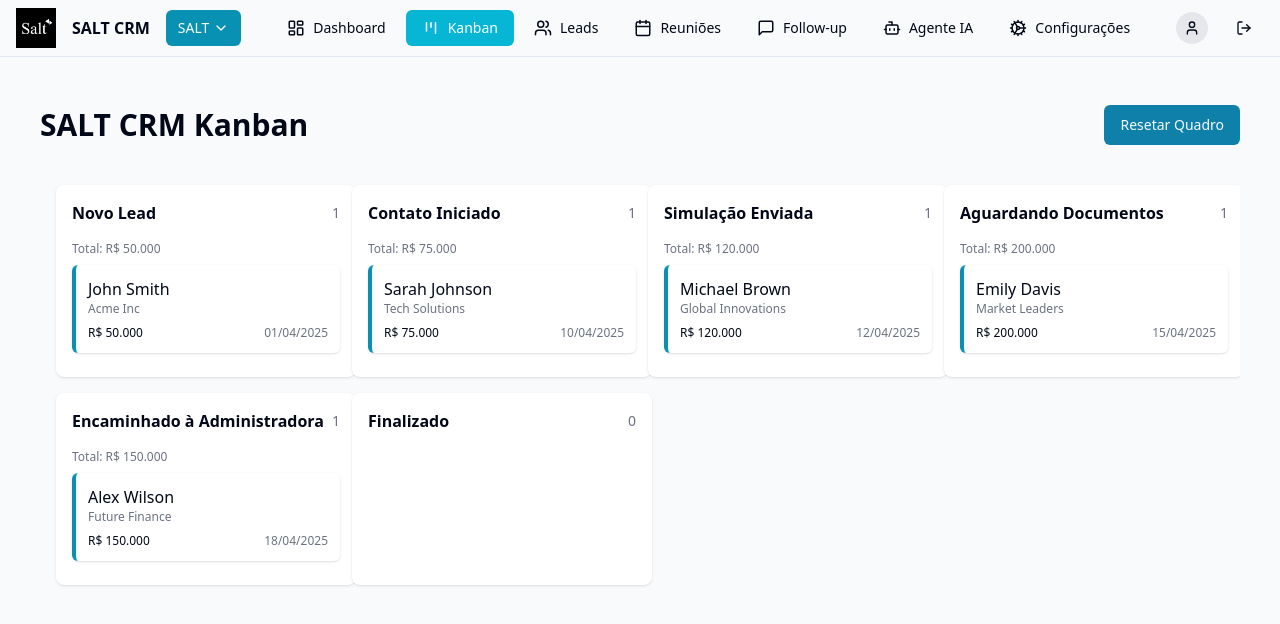
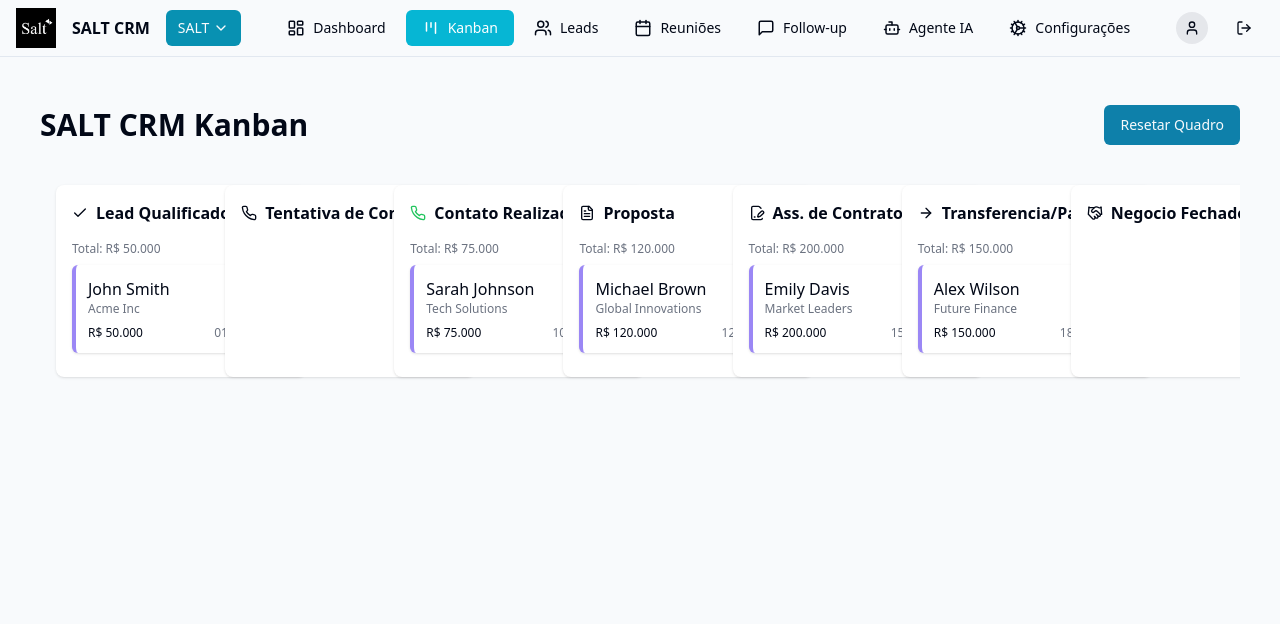
Before and after one commit to vinidicocco/lead-flow-harmony-crm, a React (Vite) app: page /kanban in a window 1280 px wide. Shown: the top 624 px of the page. Built offline with nearby package versions, Linux system fonts and the light colour scheme.

Commit message:
Update Kanban Columns
Implement the planned changes for the CRM Kanban board, including updating lead status types, unifying column definitions, adding icons, and updating mock data.

```diff
--- a/src/data/mockData.ts
+++ b/src/data/mockData.ts
@@ -10,7 +10,7 @@ export const mockLeads: Lead[] = [
     position: 'CEO',
     email: 'john@acme.com',
     phone: '+1 (555) 123-4567',
-    status: 'new',
+    status: 'qualified',
     value: 50000,
     notes: 'Initial contact made via LinkedIn',
     assignedTo: '1',
@@ -43,7 +43,7 @@ export const mockLeads: Lead[] = [
     position: 'COO',
     email: 'michael@globalinnovations.com',
     phone: '+1 (555) 345-6789',
-    status: 'qualified',
+    status: 'proposal',
     value: 120000,
     notes: 'Looking for a solution to implement in Q3',
     assignedTo: '1',
@@ -60,7 +60,7 @@ export const mockLeads: Lead[] = [
     position: 'CMO',
     email: 'emily@marketleaders.com',
     phone: '+1 (555) 456-7890',
-    status: 'proposal',
+    status: 'contract',
     value: 200000,
     notes: 'Proposal sent, awaiting feedback',
     assignedTo: '1',
@@ -77,7 +77,7 @@ export const mockLeads: Lead[] = [
     position: 'CFO',
     email: 'alex@futurefinance.com',
     phone: '+1 (555) 567-8901',
-    status: 'negotiation',
+    status: 'payment',
     value: 150000,
     notes: 'Negotiating contract terms',
     assignedTo: '1',
@@ -94,7 +94,7 @@ export const mockLeads: Lead[] = [
     position: 'CEO',
     email: 'jessica@globalhealth.com',
     phone: '+1 (555) 678-9012',
-    status: 'new',
+    status: 'qualified',
     value: 80000,
     notes: 'Referred by existing client',
     assignedTo: '2',
@@ -110,7 +110,7 @@ export const mockLeads: Lead[] = [
     position: 'CTO',
     email: 'david@healthinnovators.com',
     phone: '+1 (555) 789-0123',
-    status: 'contacted',
+    status: 'contact_attempt',
     value: 90000,
     notes: 'Interested in telehealth solutions',
     assignedTo: '2',
@@ -127,7 +127,7 @@ export const mockLeads: Lead[] = [
     position: 'COO',
     email: 'amanda@wellnessnetwork.com',
     phone: '+1 (555) 890-1234',
-    status: 'qualified',
+    status: 'proposal',
     value: 110000,
     notes: 'Looking for wellness program management',
     assignedTo: '2',
@@ -144,7 +144,7 @@ export const mockLeads: Lead[] = [
     position: 'CMO',
     email: 'robert@medicalsystems.com',
     phone: '+1 (555) 901-2345',
-    status: 'proposal',
+    status: 'contract',
     value: 180000,
     notes: 'Proposal sent for hospital management system',
     assignedTo: '2',
@@ -161,7 +161,7 @@ export const mockLeads: Lead[] = [
     position: 'CFO',
     email: 'maria@caresolutions.com',
     phone: '+1 (555) 012-3456',
-    status: 'won',
+    status: 'closed',
     value: 220000,
     notes: 'Contract signed, implementation scheduled',
     assignedTo: '2',
--- a/src/index.css
+++ b/src/index.css
@@ -97,11 +97,11 @@
 
 /* Custom Kanban Board Styles */
 .kanban-board {
-  @apply grid grid-cols-1 md:grid-cols-3 lg:grid-cols-4 gap-4 p-4 overflow-x-auto;
+  @apply grid grid-cols-1 md:grid-cols-2 lg:grid-cols-4 xl:grid-cols-7 gap-4 p-4 overflow-x-auto;
 }
 
 .kanban-column {
-  @apply bg-white dark:bg-gray-800 rounded-lg shadow p-4 min-w-[300px] max-w-[350px];
+  @apply bg-white dark:bg-gray-800 rounded-lg shadow p-4 min-w-[250px] max-w-[300px];
 }
 
 .kanban-card {
--- a/src/pages/Kanban.tsx
+++ b/src/pages/Kanban.tsx
@@ -5,6 +5,7 @@ import { getLeadsByProfile } from '@/data/mockData';
 import { Lead } from '@/types';
 import { Button } from '@/components/ui/button';
 import { toast } from 'sonner';
+import { Check, Phone, FileText, FileSignature, ArrowRight, Handshake } from 'lucide-react';
 
 const KanbanBoard = () => {
   const { currentProfile } = useProfile();
@@ -14,28 +15,16 @@ const KanbanBoard = () => {
   const [leads, setLeads] = useState<Lead[]>(allLeads);
   const [draggedLead, setDraggedLead] = useState<Lead | null>(null);
 
-  // Define the profile-specific kanban columns
-  const columns = useMemo(() => {
-    if (currentProfile === 'SALT') {
-      return [
-        { id: 'new', title: 'Novo Lead' },
-        { id: 'contacted', title: 'Contato Iniciado' },
-        { id: 'qualified', title: 'Simulação Enviada' },
-        { id: 'proposal', title: 'Aguardando Documentos' },
-        { id: 'negotiation', title: 'Encaminhado à Administradora' },
-        { id: 'won', title: 'Finalizado' }
-      ];
-    } else { // GHF
-      return [
-        { id: 'lost', title: 'Lead Cancelado' },
-        { id: 'contacted', title: 'Contato Estabelecido' },
-        { id: 'qualified', title: 'Análise do Contrato' },
-        { id: 'negotiation', title: 'Negociação' },
-        { id: 'proposal', title: 'Aguardando Pagamento' },
-        { id: 'won', title: 'Finalizado' }
-      ];
-    }
-  }, [currentProfile]);
+  // Define unified kanban columns for both profiles
+  const columns = useMemo(() => [
+    { id: 'qualified', title: 'Lead Qualificado', icon: <Check className="w-4 h-4" /> },
+    { id: 'contact_attempt', title: 'Tentativa de Contato', icon: <Phone className="w-4 h-4" /> },
+    { id: 'contacted', title: 'Contato Realizado', icon: <Phone className="w-4 h-4 text-green-500" /> },
+    { id: 'proposal', title: 'Proposta', icon: <FileText className="w-4 h-4" /> },
+    { id: 'contract', title: 'Ass. de Contrato', icon: <FileSignature className="w-4 h-4" /> },
+    { id: 'payment', title: 'Transferencia/Pagamento', icon: <ArrowRight className="w-4 h-4" /> },
+    { id: 'closed', title: 'Negocio Fechado', icon: <Handshake className="w-4 h-4" /> },
+  ], []);
 
   // Format currency
   const formatCurrency = (value: number) => {
@@ -100,7 +89,10 @@ const KanbanBoard = () => {
             onDrop={(e) => handleDrop(e, column.id)}
           >
             <div className="flex justify-between items-center mb-4">
-              <h2 className="font-bold">{column.title}</h2>
+              <div className="flex items-center gap-2">
+                {column.icon}
+                <h2 className="font-bold">{column.title}</h2>
+              </div>
               <span className="text-sm text-gray-500">{getLeadsByStatus(column.id).length}</span>
             </div>
 
@@ -116,8 +108,8 @@ const KanbanBoard = () => {
                   key={lead.id}
                   className={`kanban-card ${
                     currentProfile === 'SALT'
-                      ? 'border-l-salt'
-                      : 'border-l-ghf'
+                      ? 'border-l-[#9b87f5]'
+                      : 'border-l-[#0EA5E9]'
                   }`}
                   draggable
                   onDragStart={() => handleDragStart(lead)}
--- a/src/types/index.ts
+++ b/src/types/index.ts
@@ -16,7 +16,7 @@ export interface Lead {
   position: string;
   email: string;
   phone: string;
-  status: 'new' | 'contacted' | 'qualified' | 'proposal' | 'negotiation' | 'won' | 'lost';
+  status: 'qualified' | 'contact_attempt' | 'contacted' | 'proposal' | 'contract' | 'payment' | 'closed';
   value: number;
   notes: string;
   assignedTo: string;
```
